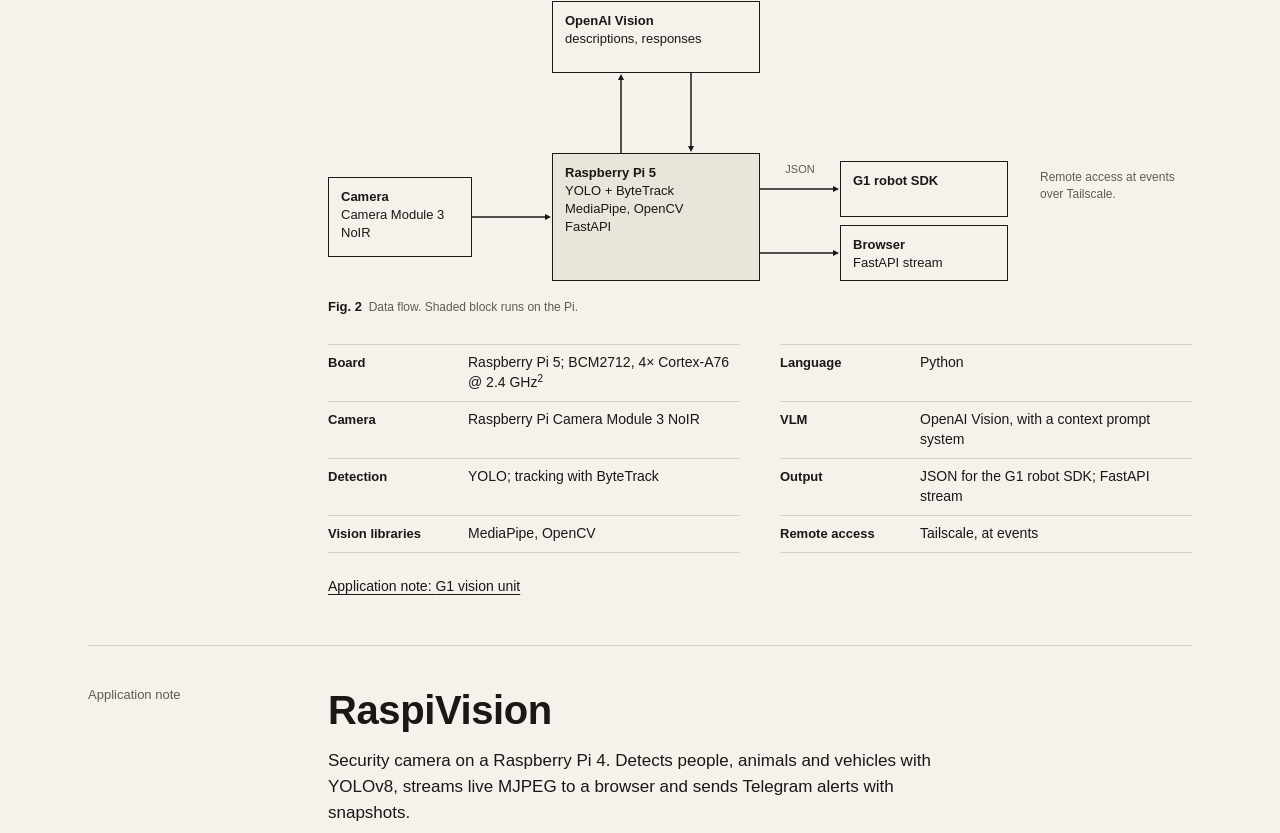
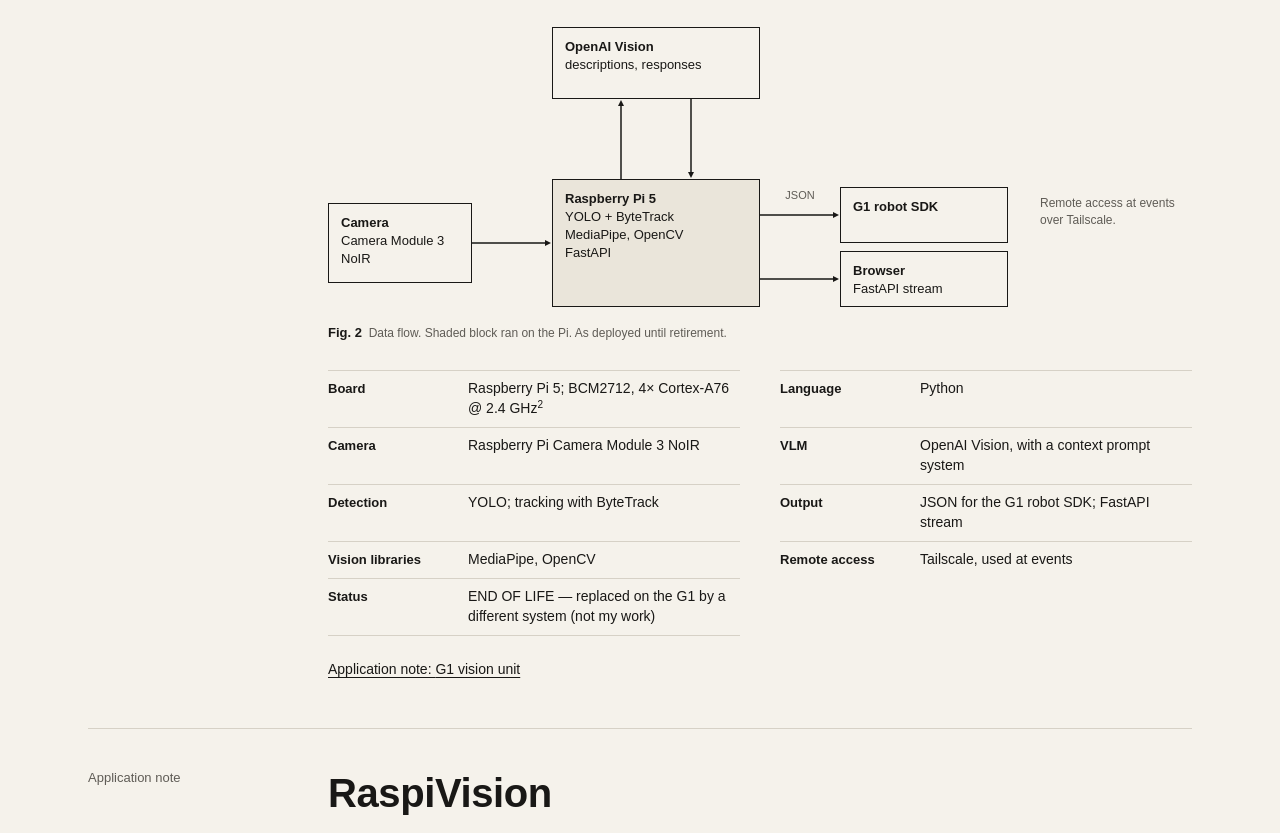
Before and after one commit to MartinKoudela/portfolio, a Next.js app: page / in a window 1280 px wide. Shown: the part 2824-3657 px from the top of the page. Built offline with nearby package versions, Linux system fonts and the light colour scheme.

Commit message:
Mark G1 vision unit as end of life

```diff
--- a/src/app/project/[slug]/page.tsx
+++ b/src/app/project/[slug]/page.tsx
@@ -129,6 +129,7 @@
                             <h1 id="an-title" className="an-title">
                                 {project.name}
                                 {project.preliminary && <span className="prelim">Preliminary</span>}
+                                {project.endOfLife && <span className="prelim">End of life</span>}
                             </h1>
                             <p className="an-sum">{rich(summaryOf(project))}</p>
                         </div>
--- a/src/components/home/AppNote.tsx
+++ b/src/components/home/AppNote.tsx
@@ -128,6 +128,7 @@
                 <h3 className="an">
                     {project.name}
                     {project.preliminary && <span className="prelim">Preliminary</span>}
+                    {project.endOfLife && <span className="prelim">End of life</span>}
                 </h3>
                 <p className="sum">{rich(project.summary)}</p>
                 <Body project={project} />
--- a/src/content/site.ts
+++ b/src/content/site.ts
@@ -128,6 +128,7 @@
     family?: string;
     descriptor?: string;
     preliminary?: boolean;
+    endOfLife?: boolean;
     metaDescription?: string;
     icon?: string;
     summary: string;
@@ -372,7 +373,7 @@
             { label: "Events", value: "10+ public demonstrations, incl. Barum Czech Rally Zlín" },
             {
                 label: "Stack",
-                value: "Python; Raspberry Pi 5 [vision unit](/project/rpi-ai-vision): YOLO with ByteTrack, MediaPipe, OpenCV, FastAPI, cloud vision-language model",
+                value: "Python; built the original [vision unit](/project/rpi-ai-vision) (Raspberry Pi 5, YOLO with ByteTrack, MediaPipe, OpenCV, FastAPI, cloud VLM), since retired",
             },
             { label: "Since", value: "06/2026" },
         ],
@@ -383,16 +384,17 @@
         shortName: "G1 vision unit",
         category: "hardware",
         descriptor: "Raspberry Pi 5 · person detection and description",
+        endOfLife: true,
         summary:
-            "Vision unit for the [Unitree G1](/project/unitree-g1): a Raspberry Pi 5 detects and tracks people, then a cloud vision-language model generates natural-language descriptions and responses. Output is JSON for the G1 robot SDK.",
+            "Vision unit I built for the [Unitree G1](/project/unitree-g1): a Raspberry Pi 5 detected and tracked people, and a cloud vision-language model generated natural-language descriptions and responses, sent as JSON to the G1 robot SDK. Used at public events; since replaced on the robot by a different system.",
         links: {},
         layout: "diagram-specs",
         figures: [
             {
                 id: "fig-4",
                 label: "Fig. 2",
-                caption: "Data flow. Shaded block runs on the Pi.",
-                mobileCaption: "Data flow, simplified. Shaded block runs on the Pi.",
+                caption: "Data flow. Shaded block ran on the Pi. As deployed until retirement.",
+                mobileCaption: "Data flow, simplified. Shaded block ran on the Pi. As deployed until retirement.",
                 media: {
                     kind: "diagram",
                     width: 864,
@@ -450,7 +452,8 @@
             { label: "Detection", value: "YOLO; tracking with ByteTrack" },
             { label: "Output", value: "JSON for the G1 robot SDK; FastAPI stream" },
             { label: "Vision libraries", value: "MediaPipe, OpenCV" },
-            { label: "Remote access", value: "Tailscale, at events" },
+            { label: "Remote access", value: "Tailscale, used at events" },
+            { label: "Status", value: "END OF LIFE — replaced on the G1 by a different system (not my work)" },
         ],
     },
     {
```
